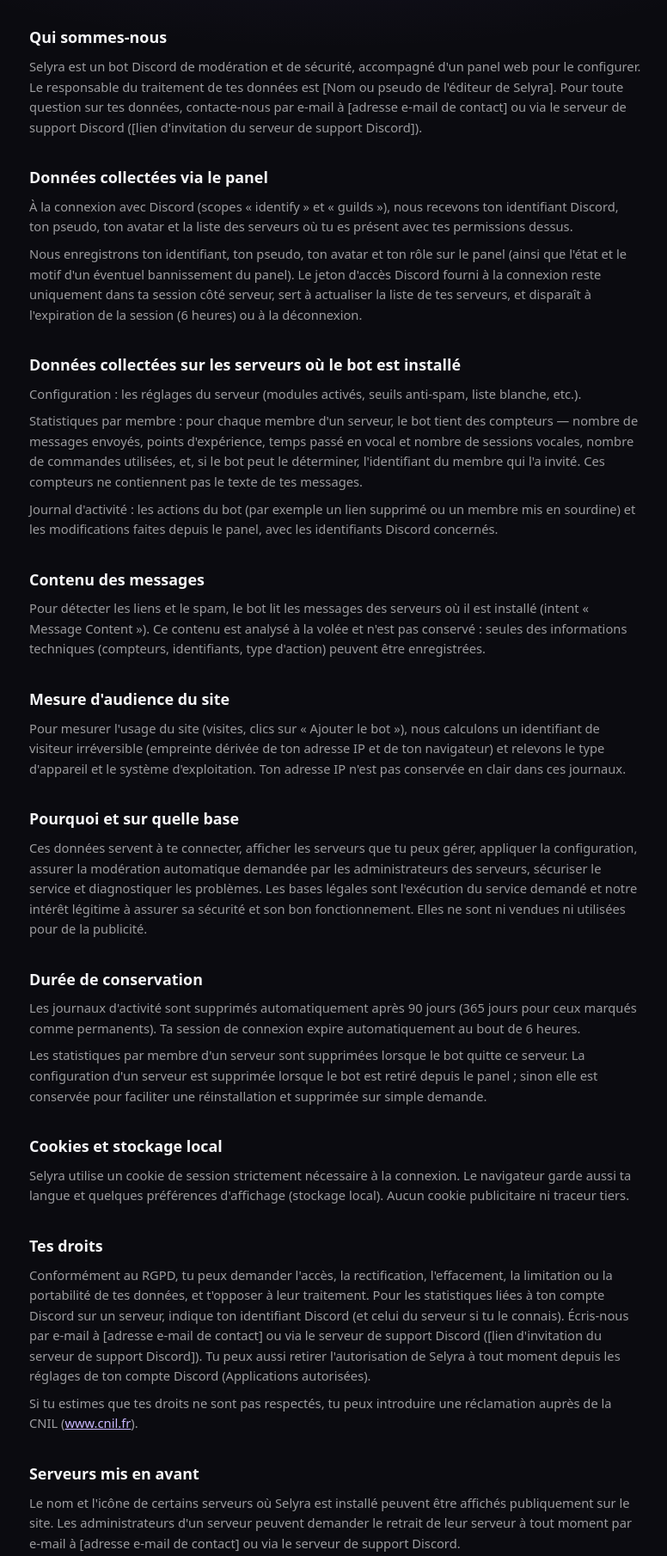
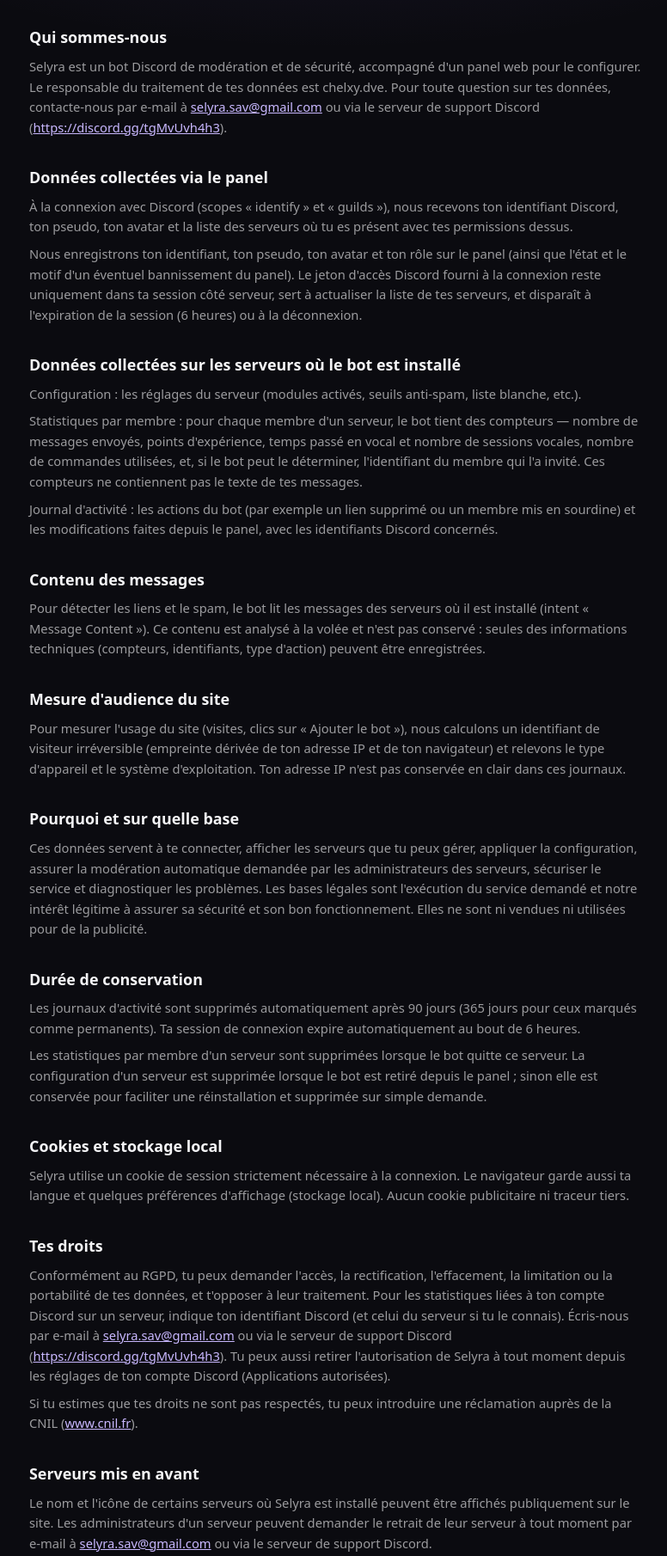
Before and after one commit to Selyra-bot/selyra-legal, a plain HTML site: page privacy.html in a window 1280 px wide. Shown: the part 173-1983 px from the top of the page at 86% size, without its empty margins (250-1026 px from the left). Drawn offline with Linux system fonts and the light colour scheme.

Commit message:
modification

```diff
--- a/privacy.html
+++ b/privacy.html
@@ -24,7 +24,7 @@
 
     <section>
       <h2>Qui sommes-nous</h2>
-      <p>Selyra est un bot Discord de modération et de sécurité, accompagné d'un panel web pour le configurer. Le responsable du traitement de tes données est <span data-c="editor">[Nom ou pseudo de l'éditeur de Selyra]</span>. Pour toute question sur tes données, contacte-nous par e-mail à <span data-c="email">[adresse e-mail de contact]</span> ou via le serveur de support Discord (<span data-c="support">[lien d'invitation du serveur de support Discord]</span>).</p>
+      <p>Selyra est un bot Discord de modération et de sécurité, accompagné d'un panel web pour le configurer. Le responsable du traitement de tes données est chelxy.dve. Pour toute question sur tes données, contacte-nous par e-mail à <a href="mailto:selyra.sav@gmail.com">selyra.sav@gmail.com</a> ou via le serveur de support Discord (<a href="https://discord.gg/tgMvUvh4h3" rel="noopener">https://discord.gg/tgMvUvh4h3</a>).</p>
     </section>
 
     <section>
@@ -68,13 +68,13 @@
 
     <section>
       <h2>Tes droits</h2>
-      <p>Conformément au RGPD, tu peux demander l'accès, la rectification, l'effacement, la limitation ou la portabilité de tes données, et t'opposer à leur traitement. Pour les statistiques liées à ton compte Discord sur un serveur, indique ton identifiant Discord (et celui du serveur si tu le connais). Écris-nous par e-mail à <span data-c="email">[adresse e-mail de contact]</span> ou via le serveur de support Discord (<span data-c="support">[lien d'invitation du serveur de support Discord]</span>). Tu peux aussi retirer l'autorisation de Selyra à tout moment depuis les réglages de ton compte Discord (Applications autorisées).</p>
+      <p>Conformément au RGPD, tu peux demander l'accès, la rectification, l'effacement, la limitation ou la portabilité de tes données, et t'opposer à leur traitement. Pour les statistiques liées à ton compte Discord sur un serveur, indique ton identifiant Discord (et celui du serveur si tu le connais). Écris-nous par e-mail à <a href="mailto:selyra.sav@gmail.com">selyra.sav@gmail.com</a> ou via le serveur de support Discord (<a href="https://discord.gg/tgMvUvh4h3" rel="noopener">https://discord.gg/tgMvUvh4h3</a>). Tu peux aussi retirer l'autorisation de Selyra à tout moment depuis les réglages de ton compte Discord (Applications autorisées).</p>
       <p>Si tu estimes que tes droits ne sont pas respectés, tu peux introduire une réclamation auprès de la CNIL (<a href="https://www.cnil.fr" rel="noopener">www.cnil.fr</a>).</p>
     </section>
 
     <section>
       <h2>Serveurs mis en avant</h2>
-      <p>Le nom et l'icône de certains serveurs où Selyra est installé peuvent être affichés publiquement sur le site. Les administrateurs d'un serveur peuvent demander le retrait de leur serveur à tout moment par e-mail à <span data-c="email">[adresse e-mail de contact]</span> ou via le serveur de support Discord.</p>
+      <p>Le nom et l'icône de certains serveurs où Selyra est installé peuvent être affichés publiquement sur le site. Les administrateurs d'un serveur peuvent demander le retrait de leur serveur à tout moment par e-mail à <a href="mailto:selyra.sav@gmail.com">selyra.sav@gmail.com</a> ou via le serveur de support Discord.</p>
     </section>
 
     <section>
@@ -92,6 +92,5 @@
     <a href="terms.html">Conditions d'utilisation</a>
   </footer>
 </div>
-<script src="site.js"></script>
 </body>
 </html>
--- a/site.js
+++ /dev/null
@@ -1,19 +0,0 @@
-// ⚠️ À COMPLÉTER AVANT LA MISE EN LIGNE : remplace les 3 valeurs ci-dessous.
-// Elles sont injectées automatiquement partout dans les pages.
-var SELYRA = {
-  editor: "[Nom ou pseudo de l'éditeur de Selyra]",
-  email: "[adresse e-mail de contact]",
-  support: "[lien d'invitation du serveur de support Discord]",
-};
-
-document.querySelectorAll("[data-c]").forEach(function (el) {
-  var value = SELYRA[el.getAttribute("data-c")];
-  if (!value) return;
-  if (el.getAttribute("data-c") === "email" && value.indexOf("@") > 0) {
-    el.innerHTML = '<a href="mailto:' + value + '">' + value + "</a>";
-  } else if (el.getAttribute("data-c") === "support" && value.indexOf("http") === 0) {
-    el.innerHTML = '<a href="' + value + '" rel="noopener">' + value + "</a>";
-  } else {
-    el.textContent = value;
-  }
-});
```
Also changed, not shown: terms.html (+1 -2 lines).
